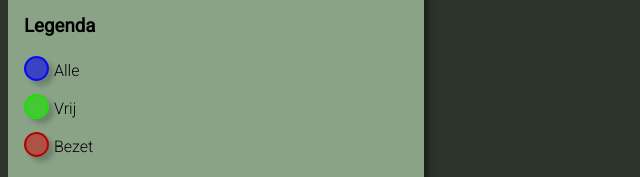
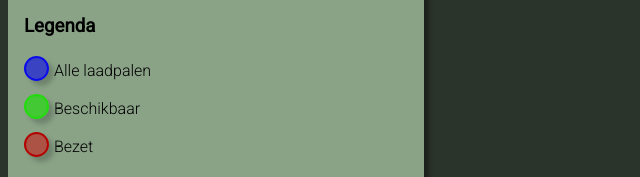
Before and after one commit to ralfz123/frontend-data, a plain HTML site: page d3/index.html in a window 1280 px wide. Shown: the part 452-629 px from the top of the page, without its empty margins (0-640 px from the left). Drawn offline with nearby package versions, Linux system fonts and the light colour scheme; some packages are replaced by stand-ins of ours; no server answers; a script that the page names is missing.

Commit message:
Updated UI

```diff
--- a/d3/index.html
+++ b/d3/index.html
@@ -17,9 +17,7 @@
 	<body>
 		<div class="dashboard">
 			<h1>Wat is het verschil qua drukte van elektrisch laden tussen dag en avond?</h1>
-			<!-- <h3>Ideale plek woonbuurt voor elektrische bestuurder</h3> -->
 			<h3>Je kan door te filteren een overzicht zien van alle laadpalen per parkeergebied overdag of 's avonds.</h3>
-
 
 			<div class="filter-option">
 				<h2>Filteren</h2>
@@ -48,25 +46,19 @@
 			<h3>Legenda</h3>
 			<div class="legenda">
 				<div class="legenda-circle-1"> </div>
-				<p>Alle</p>
+				<p>Alle laadpalen</p>
 
 				<div class="legenda-circle-2"> </div>
-				<p>Vrij</p>
+				<p>Beschikbaar</p>
 
 				<div class="legenda-circle-3"></div>
 				<p>Bezet</p>
             </div>
 
-            <!-- Information about the data / data explained -->
-			<!-- <div class="active-framework">
-				<p>Hier komt informatie over bepaalde plekken.</p>
-			</div>
-			 -->
-			<p class="meta">Datavisualisatie gemaakt door Ralf Zonneveld © 2020</p>
+            <p class="meta">Datavisualisatie gemaakt door Ralf Zonneveld © 2020</p>
 
 		</div>
 
-		<!-- <div class="graph"></div> -->
 		<svg></svg>
 
 		<script src="script/index.js"></script>
```
Also changed, not shown: d3/script/index.js (+0 -56 lines).
